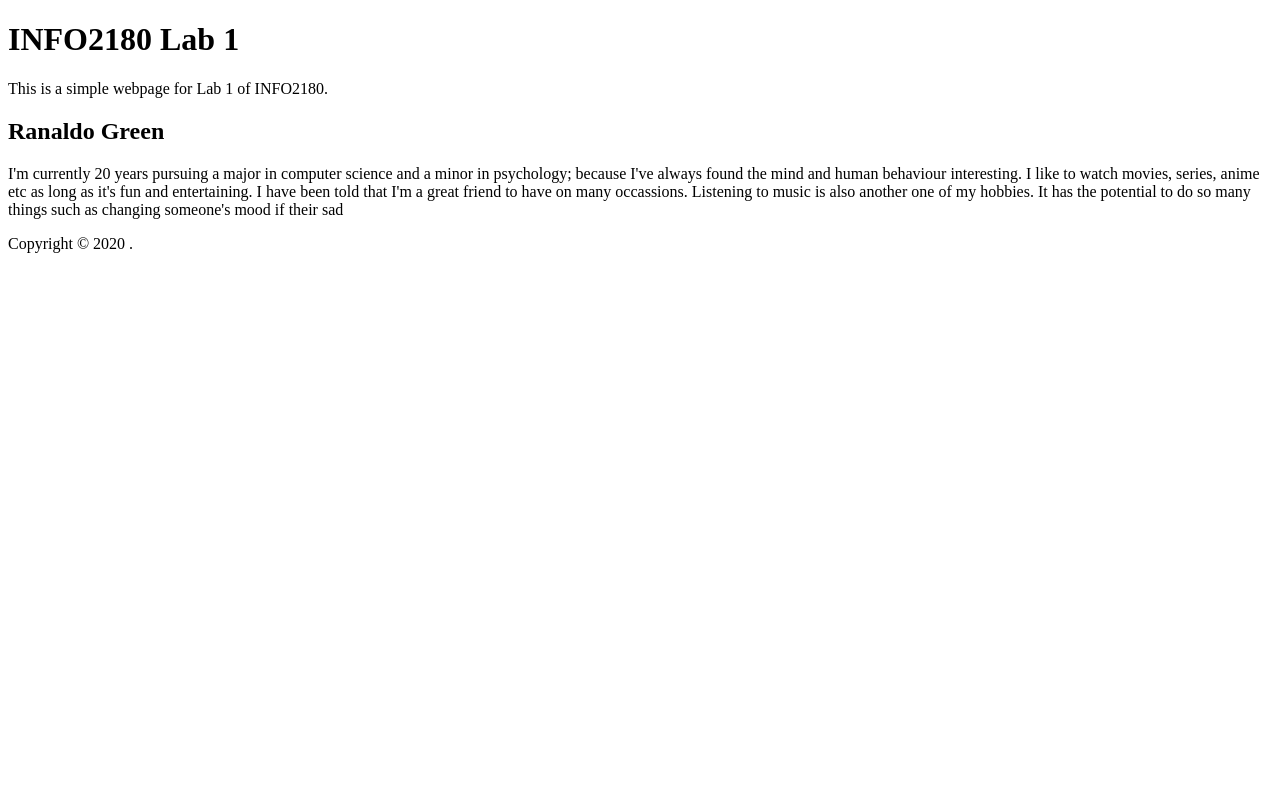
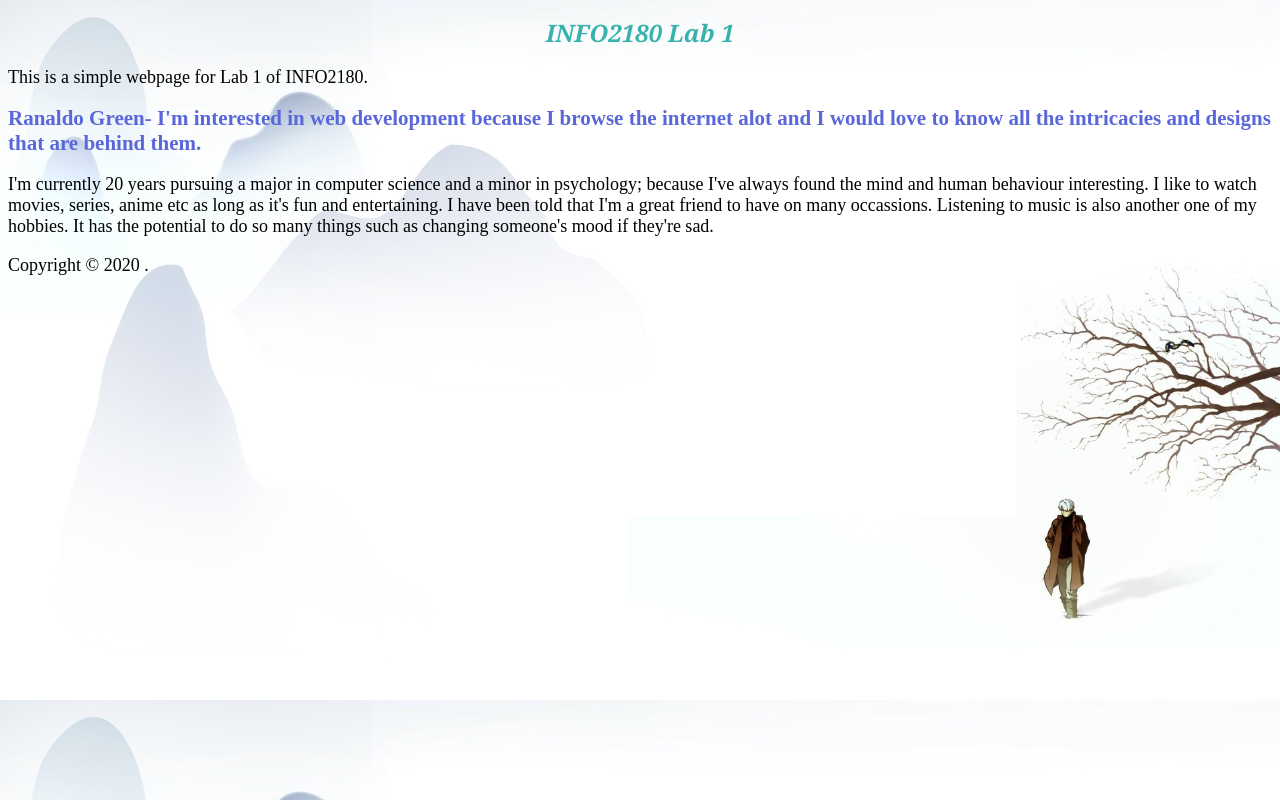
Before and after one commit to RanaldoGreen/info2180-lab1, a plain HTML site: page index.html in a window 1280 px wide. Drawn offline with Linux system fonts and the light colour scheme.

Commit message:
Edited index.html

```diff
--- a/index.html
+++ b/index.html
@@ -1,21 +1,27 @@
 <!DOCTYPE html>
 <html lang="en">
 <head>
+    <style>
+    body {
+    background-image: url('Background1.jpg');
+    background-size: 1290px 700px
+    }
+    </style>
+    <link rel="stylesheet" href="styles.css">
     <meta charset="UTF-8">
     <meta name="viewport" content="width=devicewidth, initial-scale=1.0">
     <meta http-equiv="X-UA-Compatible" content="ie=edge">
     <title>INFO2180 Lab 1</title>
 </head>
-<body>
  <header>
      <h1>INFO2180 Lab 1</h1>
      <p>This is a simple webpage for Lab 1 of INFO2180.</p>
  </header>
  <main>
- <h2>Ranaldo Green</h2>
+ <h2>Ranaldo Green- I'm interested in web development because I browse the internet alot and I would love to know all the intricacies and designs that are behind them.</h2>
  <p>I'm currently 20 years pursuing a major in computer science and a minor in psychology; because I've always found the mind and human behaviour interesting.
     I like to watch movies, series, anime etc as long as it's fun and entertaining. I have been told that I'm a great friend to have on many occassions.
-    Listening to music is also another one of my hobbies. It has the potential to do so many things such as changing someone's mood if their sad</p>
+    Listening to music is also another one of my hobbies. It has the potential to do so many things such as changing someone's mood if they're sad.</p>
  </main>
  <footer>
 <p>Copyright &copy; 2020 <Your Name>.</p>
--- /dev/null
+++ b/styles.css
@@ -0,0 +1,20 @@
+h1
+{
+ font-size: 24px;
+ color: #38B2AC;
+ font-family: Georgia, “Times New Roman”, serif;
+ text-align: center;
+ font-weight: bold;
+ font-style: italic;
+}
+
+h2
+{
+ font-size: 21px;
+ color: #5A67D8;
+}
+
+p
+{
+ font-size: 18px;
+}
```
Also changed, not shown: Background1.jpg (added).
